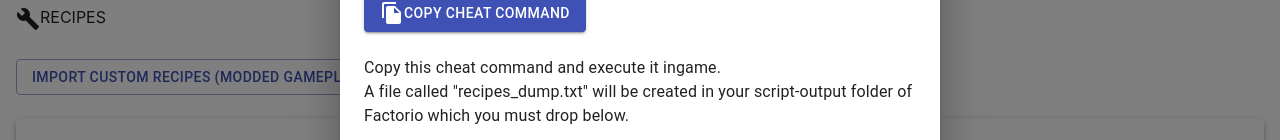
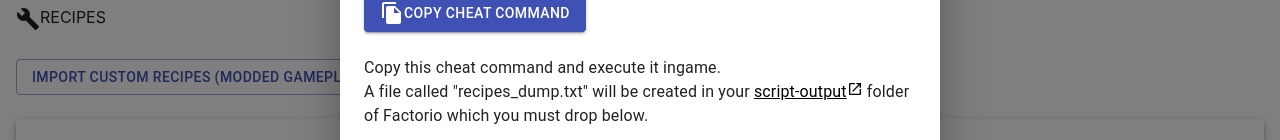
Before and after one commit to JensForstmann/factorio-make-everything-generator, a React (Create React App) app: page / in a window 1280 px wide. Both pictures are taken after a click on the button "IMPORT CUSTOM RECIPES (MODDED GAMEPLAY)". Shown: the part 223-363 px from the top of the page. Built offline with nearby package versions, Linux system fonts and the light colour scheme.

Commit message:
Add link to factorio wiki to help locating the script-output folder

```diff
--- a/src/RecipesImport.css
+++ b/src/RecipesImport.css
@@ -11,3 +11,7 @@
 	cursor: pointer;
 	text-align: center;
 }
+
+.openInNewIcon {
+	font-size: 1em !important;
+}
--- a/src/RecipesImport.tsx
+++ b/src/RecipesImport.tsx
@@ -6,6 +6,7 @@ import DialogActions from '@material-ui/core/DialogActions';
 import DialogContent from '@material-ui/core/DialogContent';
 import DialogTitle from '@material-ui/core/DialogTitle';
 import FileCopyIcon from '@material-ui/icons/FileCopy';
+import OpenInNewIcon from '@material-ui/icons/OpenInNew';
 import copy from 'copy-to-clipboard';
 import VerticalAlignBottomIcon from '@material-ui/icons/VerticalAlignBottom';
 import { parseDump, Recipe } from './RecipesPanel';
@@ -50,7 +51,15 @@ class RecipesImport extends React.Component<Props, {}> {
 					</Button>
 					<Typography>
 						Copy this cheat command and execute it ingame.
-						<br />A file called "recipes_dump.txt" will be created in your script-output
+						<br />A file called "recipes_dump.txt" will be created in your{' '}
+						<a
+							href="https://wiki.factorio.com/Application_directory"
+							target="_blank"
+							rel="noreferrer"
+						>
+							script-output
+							<OpenInNewIcon fontSize="small" className="openInNewIcon" />
+						</a>{' '}
 						folder of Factorio which you must drop below.
 					</Typography>
 					<Dropzone
```
Also changed, not shown: 1 other file (tests, documents, lock files or other folders).
